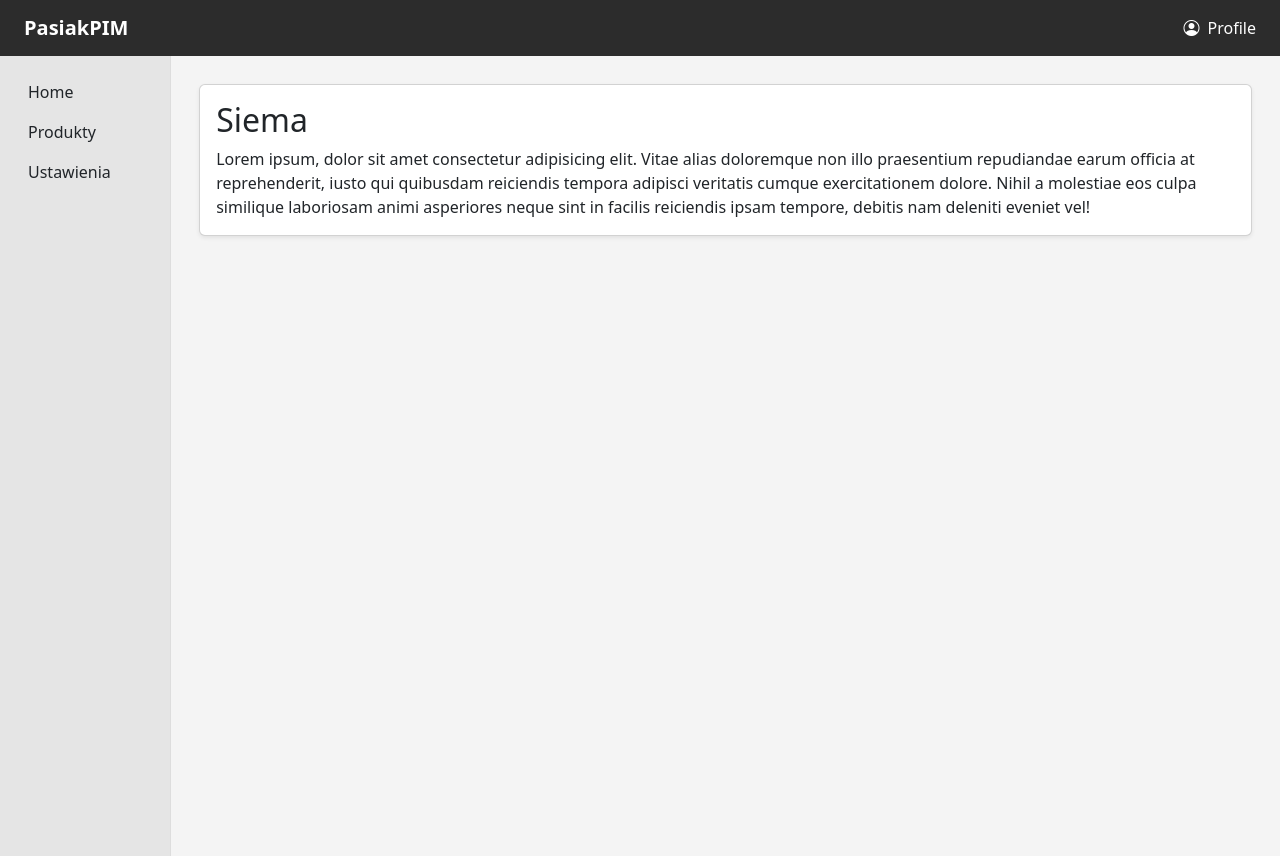
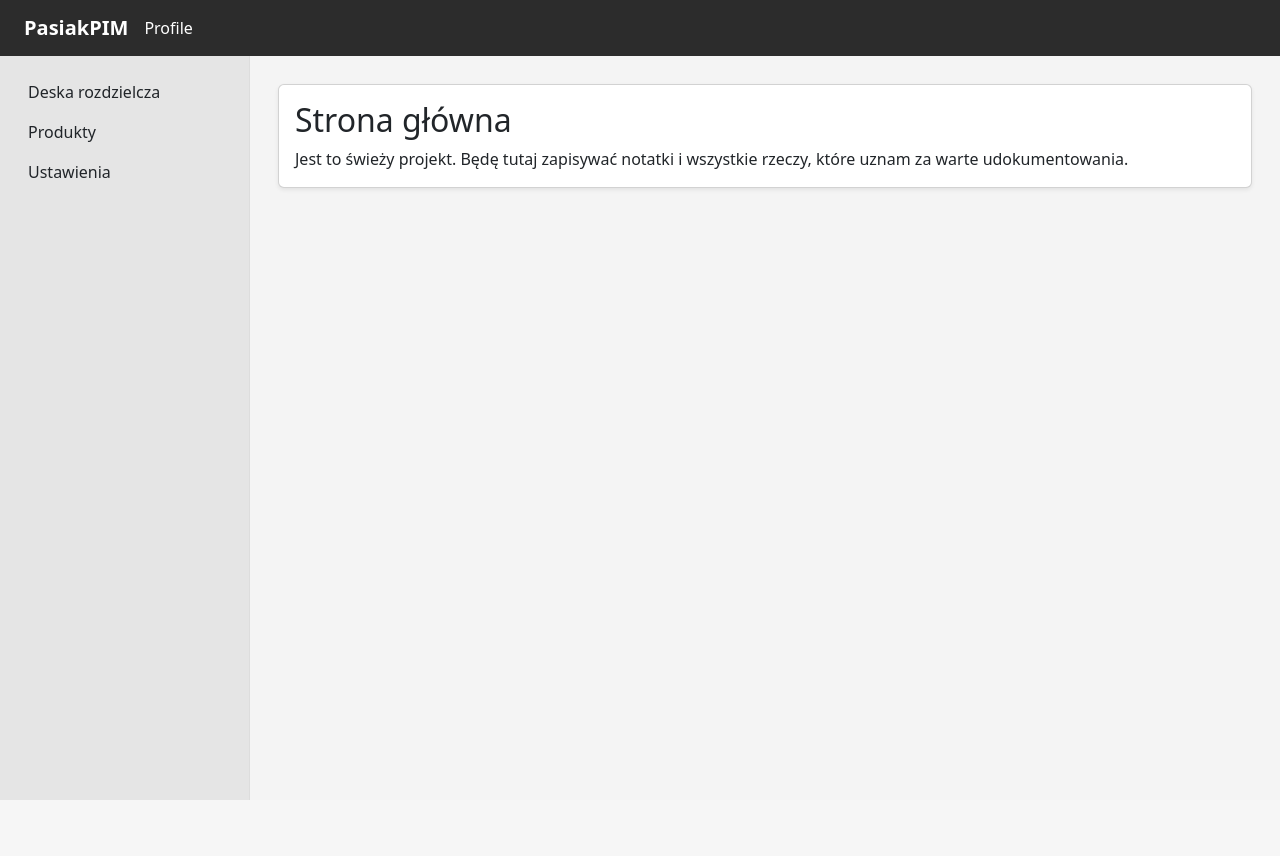
Before and after one commit to lpasiak/pancernik-pim, a Django app: page / in a window 1280 px wide. After the commit the page ends 800 px from the top, so only its background shows below. Run offline with Django 5.2, Linux system fonts and the light colour scheme.

Commit message:
Made sidebar and nav sticky, made new migrations and added Admin Models

```diff
--- a/static/css/style.css
+++ b/static/css/style.css
@@ -1,13 +1,20 @@
 /* NAVBAR Styling */
 .navbar {
+    position: sticky;
+    top: 0;
     background-color: #2c2c2c;
+    z-index: 1030;
     color: #eaeaea;
 }
 /* SIDEBAR Styling */
 .sidebar {
+    position: sticky;
+    top: 56px;
     background-color: #e5e5e5;
-    width: 400px;
-    height: 100vh;
+    width: 250px;
+    min-width: 250px;
+    max-width: 250px;
+    height: calc(100vh - 56px);
     border-right: 1px solid #ddd;
 }
 .sidebar-link {
--- a/templates/base.html
+++ b/templates/base.html
@@ -16,13 +16,9 @@
 <body>
 
 <!-- Top Navigation Bar -->
-<nav class="navbar navbar-expand-lg px-4 justify-content-between">
+<nav class="navbar navbar-expand-lg px-4 sticky-top" style="background-color: #2c2c2c;">
     <span class="navbar-brand text-white fw-bold">PasiakPIM</span>
-
-    <div class="d-flex align-items-center text-white">
-        <!-- <img src="{% static 'img/user.png' %}" alt="User" class="rounded-circle ms-2" width="32" height="32"> -->
-        <i class="bi bi-person-circle me-2"></i> Profile
-    </div>
+    <div class="d-flex align-items-center text-white">Profile</div>
 </nav>
 
 <!-- Sidebar + Main Content -->
@@ -30,7 +26,7 @@
     <!-- Sidebar -->
     <div class="sidebar p-3">
         <ul class="nav flex-column">
-            <li class="nav-item"><a class="nav-link sidebar-link" href="#">Home</a></li>
+            <li class="nav-item"><a class="nav-link sidebar-link" href="{% url 'home' %}">Deska rozdzielcza</a></li>
             <li class="nav-item"><a class="nav-link sidebar-link" href="#">Produkty</a></li>
             <li class="nav-item"><a class="nav-link sidebar-link" href="#">Ustawienia</a></li>
         </ul>
@@ -43,7 +39,6 @@
         {% endblock %}
     </main>
 </div>
-
 <!-- Bootstrap JS -->
 <script src="https://cdn.jsdelivr.net/npm/bootstrap@5.3.3/dist/js/bootstrap.bundle.min.js"></script>
 </body>
--- a/templates/home.html
+++ b/templates/home.html
@@ -6,8 +6,9 @@
     <div class="homepage-container p-4 rounded">
         <div class="card shadow-sm">
             <div class="card-body">
-                <h2 class="card-title">Siema</h2>
-                <p class="card-text">Lorem ipsum, dolor sit amet consectetur adipisicing elit. Vitae alias doloremque non illo praesentium repudiandae earum officia at reprehenderit, iusto qui quibusdam reiciendis tempora adipisci veritatis cumque exercitationem dolore. Nihil a molestiae eos culpa similique laboriosam animi asperiores neque sint in facilis reiciendis ipsam tempore, debitis nam deleniti eveniet vel!</p>
+                <h2 class="card-title">Strona główna</h2>
+                <p class="card-text">Jest to świeży projekt. Będę tutaj zapisywać notatki i wszystkie rzeczy, które uznam za warte udokumentowania.
+                </p>
             </div>
         </div>
     </div>
```
Also changed, not shown: products/admin.py (+12 -2 lines), products/migrations/0001_initial.py (added), products/migrations/__init__.py (added).
